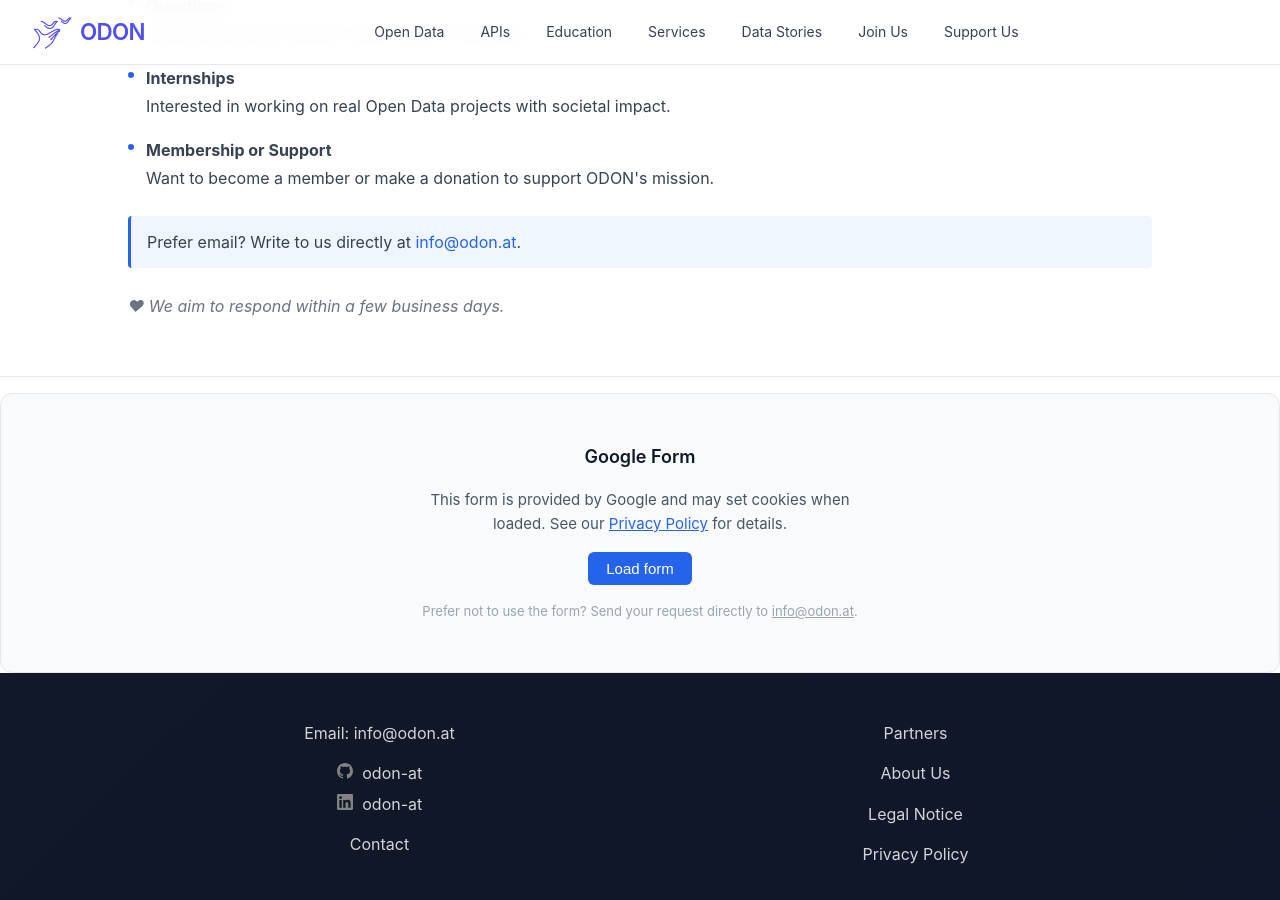
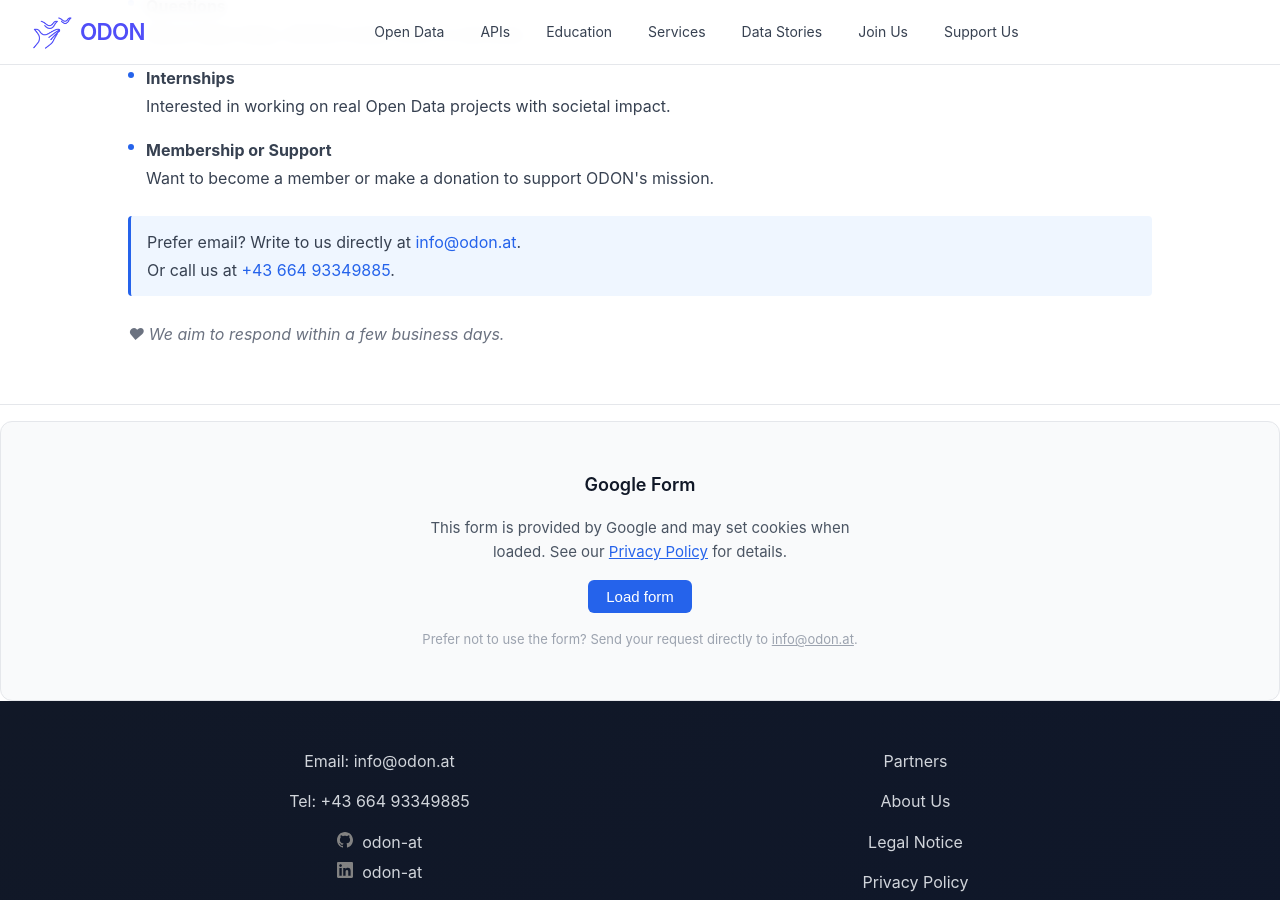
Before and after one commit to verein-odon/verein-odon.github.io, a Jekyll site: the page built from docs/en/contact.md, in a window 1280 px wide and 900 px high, scrolled down 287 px. Built offline with Jekyll 4.4.1, drawn with Linux system fonts in a browser that asks for light colours.

Commit message:
Added ODON's phone number

```diff
--- a/docs/_config.yml
+++ b/docs/_config.yml
@@ -30,6 +30,7 @@ banner:
 
 title: ODON
 email: info@odon.at
+phone: "+43 664 93349885"
 
 collections:
   data_stories:
--- a/docs/_includes/footer.html
+++ b/docs/_includes/footer.html
@@ -9,6 +9,7 @@
         <div class="footer-info">
           <div class="footer-col">
             <p>Email: <a href="mailto:info@odon.at">info@odon.at</a></p>
+            <p>Tel: <a href="tel:+436649334985">+43 664 93349885</a></p>
             {%- include social.html -%}
             <p><a href="/{{page.lang}}/contact/">Contact</a></p>
           </div>
--- a/docs/en/contact.md
+++ b/docs/en/contact.md
@@ -33,7 +33,8 @@ last_updated: "2026-03-30 00:00"
         </li>
       </ul>
       <p style="background: #eff6ff; border-left: 3px solid #2563eb; padding: 0.75rem 1rem; border-radius: 0.25rem; margin-top: 1rem;">
-        Prefer email? Write to us directly at <a href="mailto:info@odon.at">info@odon.at</a>.
+        Prefer email? Write to us directly at <a href="mailto:info@odon.at">info@odon.at</a>.<br>
+        Or call us at <a href="tel:+436649334985">+43 664 93349885</a>.
       </p>
       <p style="margin-top: 1.5rem; color: var(--color-gray-500); font-style: italic;">
         &#9829; We aim to respond within a few business days.
```
